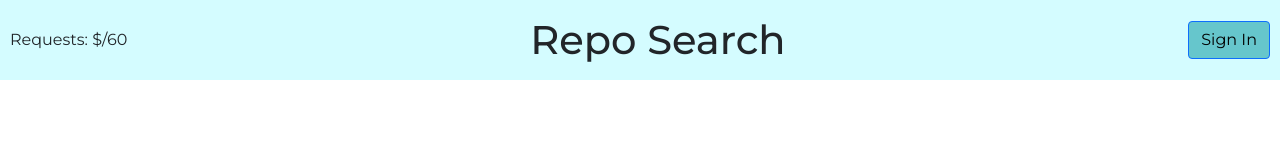
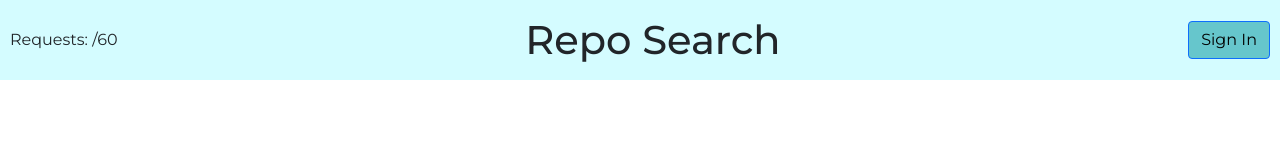
Before and after one commit to hashtagobi1/git-search, a React (Create React App) app: page / in a window 1280 px wide. Shown: the top 148 px of the page. Built offline with nearby package versions, Linux system fonts and the light colour scheme; no server answers.

Commit message:
RENDERS OUT remaining Requests :sparkles:

```diff
--- /dev/null
+++ b/src/API/API.ts
@@ -0,0 +1,20 @@
+import axios from "axios";
+
+// Get Number of Current Requests
+
+// ! https://github.com/axios/axios/issues/1510
+
+export const getCurrentRequests = async () => {
+  const endpoint = "https://api.github.com/users/defunkt";
+  const data :number= await (await axios
+    .get(endpoint)
+    .then((r) => {
+      console.log(r.headers["x-ratelimit-remaining"]);
+
+      return r.headers["x-ratelimit-remaining"];
+    })
+    .catch((err) => {
+      console.log(err);
+    }))
+    return data
+};
--- a/src/App.tsx
+++ b/src/App.tsx
@@ -1,12 +1,30 @@
-import React from "react";
+import React, { useState, useEffect } from "react";
+// Components
 import HeaderBar from "./components/HeaderBar/HeaderBar";
 import SearchArea from "./components/SearchArea/SearchArea";
 
 // Styles
+
+// API
+import { getCurrentRequests } from "./API/API";
+
+// Props
+
 function App() {
+  // States:
+  const [requests, setRequests] = useState<number>(0);
+
+  useEffect(() => {
+    displayRequests();
+  });
+
+  const displayRequests = async () => {
+    setRequests(await getCurrentRequests());
+  };
+
   return (
     <div>
-      <HeaderBar />
+      <HeaderBar  requests={requests} />
       <SearchArea />
     </div>
   );
--- a/src/components/HeaderBar/HeaderBar.tsx
+++ b/src/components/HeaderBar/HeaderBar.tsx
@@ -1,4 +1,5 @@
 import React from "react";
+import axios from "axios";
 
 // Styles
 import {
@@ -8,10 +9,15 @@ import {
   MyButton,
 } from "./HeaderBar.styles";
 
-const HeaderBar = () => {
+// Props
+type HeaderBarProps = {
+  requests: number;
+};
+
+const HeaderBar = ({ requests }: HeaderBarProps) => {
   return (
     <HeaderWrapper>
-      <HeadingThree>Requests: $/60</HeadingThree>
+      <HeadingThree>Requests: {requests}/60</HeadingThree>
       <HeadingOne>Repo Search </HeadingOne>
       <MyButton>Sign In</MyButton>
     </HeaderWrapper>
```
